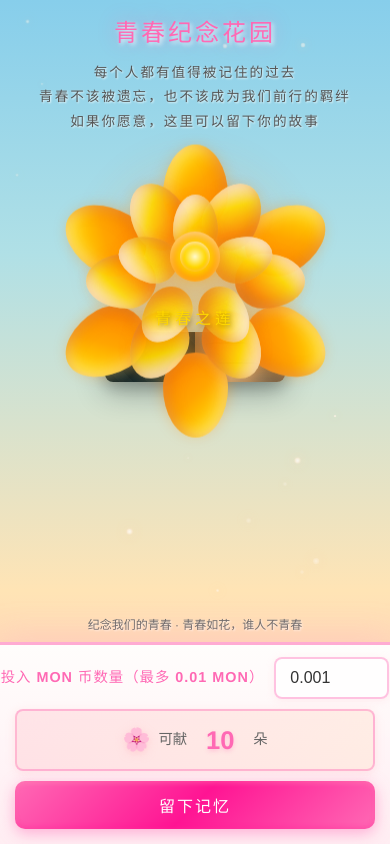
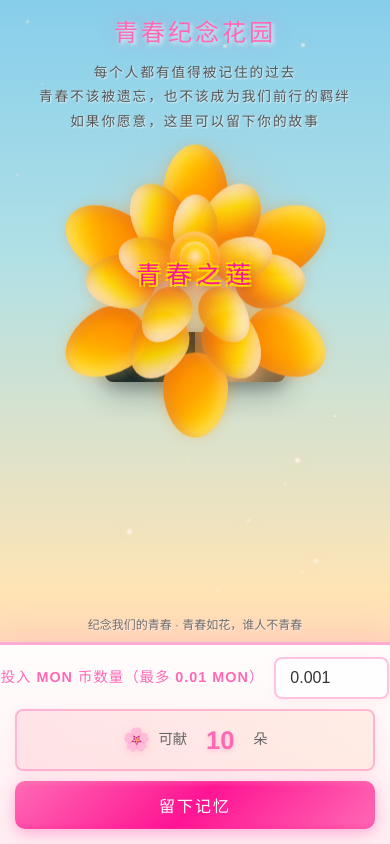
Before and after one commit to lff-ai/memory-garden-onchain, a React (Vite) app in the folder frontend/: page / in a window 390 px wide. Built offline with nearby package versions, Linux system fonts and the light colour scheme.

Commit message:
青春之莲文字修改完成

```diff
--- a/frontend/src/App.css
+++ b/frontend/src/App.css
@@ -438,19 +438,88 @@ h1 {
 /* 许愿树文字 */
 .tree-text {
   position: absolute;
-  top: 75%;
+  top: 55%;
   left: 50%;
   transform: translate(-50%, -50%);
-  font-size: 24px;
-  color: #FFD700;
-  font-weight: bold;
-  letter-spacing: 8px;
+  font-size: 38px;
+  color: #FF1493;
+  font-weight: 900;
+  letter-spacing: 12px;
   text-shadow:
-    2px 2px 4px rgba(0, 0, 0, 0.3),
-    0 0 15px rgba(255, 215, 0, 0.6),
-    0 0 30px rgba(255, 215, 0, 0.4);
+    -2px -2px 0 #FFD700,
+    2px -2px 0 #FFD700,
+    -2px 2px 0 #FFD700,
+    2px 2px 0 #FFD700,
+    0 0 15px rgba(255, 20, 147, 0.8),
+    0 0 30px rgba(255, 215, 0, 0.6),
+    0 0 45px rgba(255, 105, 180, 0.5),
+    3px 3px 8px rgba(0, 0, 0, 0.4);
   z-index: 3;
   pointer-events: none;
+  animation: textRotateGlow 4s ease-in-out infinite;
+}
+
+@keyframes textRotateGlow {
+  0% {
+    transform: translate(-50%, -50%) translate(0px, -3px);
+    text-shadow:
+      -2px -2px 0 #FFD700,
+      2px -2px 0 #FFD700,
+      -2px 2px 0 #FFD700,
+      2px 2px 0 #FFD700,
+      0 0 15px rgba(255, 20, 147, 0.8),
+      0 0 30px rgba(255, 215, 0, 0.6),
+      0 0 45px rgba(255, 105, 180, 0.5),
+      3px 3px 8px rgba(0, 0, 0, 0.4);
+  }
+  25% {
+    transform: translate(-50%, -50%) translate(3px, 0px);
+    text-shadow:
+      -2px -2px 0 #FFD700,
+      2px -2px 0 #FFD700,
+      -2px 2px 0 #FFD700,
+      2px 2px 0 #FFD700,
+      0 0 20px rgba(255, 20, 147, 0.9),
+      0 0 40px rgba(255, 215, 0, 0.8),
+      0 0 60px rgba(255, 105, 180, 0.7),
+      3px 3px 8px rgba(0, 0, 0, 0.4);
+  }
+  50% {
+    transform: translate(-50%, -50%) translate(0px, 3px);
+    text-shadow:
+      -2px -2px 0 #FFD700,
+      2px -2px 0 #FFD700,
+      -2px 2px 0 #FFD700,
+      2px 2px 0 #FFD700,
+      0 0 25px rgba(255, 20, 147, 1),
+      0 0 45px rgba(255, 215, 0, 0.9),
+      0 0 65px rgba(255, 105, 180, 0.8),
+      3px 3px 8px rgba(0, 0, 0, 0.4);
+  }
+  75% {
+    transform: translate(-50%, -50%) translate(-3px, 0px);
+    text-shadow:
+      -2px -2px 0 #FFD700,
+      2px -2px 0 #FFD700,
+      -2px 2px 0 #FFD700,
+      2px 2px 0 #FFD700,
+      0 0 20px rgba(255, 20, 147, 0.9),
+      0 0 40px rgba(255, 215, 0, 0.8),
+      0 0 60px rgba(255, 105, 180, 0.7),
+      3px 3px 8px rgba(0, 0, 0, 0.4);
+  }
+  100% {
+    transform: translate(-50%, -50%) translate(0px, -3px);
+    text-shadow:
+      -2px -2px 0 #FFD700,
+      2px -2px 0 #FFD700,
+      -2px 2px 0 #FFD700,
+      2px 2px 0 #FFD700,
+      0 0 15px rgba(255, 20, 147, 0.8),
+      0 0 30px rgba(255, 215, 0, 0.6),
+      0 0 45px rgba(255, 105, 180, 0.5),
+      3px 3px 8px rgba(0, 0, 0, 0.4);
+  }
 }
 
 /* 花朵堆积区域 */
@@ -887,9 +956,9 @@ footer {
   }
 
   .tree-text {
-    font-size: 16px;
-    letter-spacing: 4px;
-    top: 72%;
+    font-size: 24px;
+    letter-spacing: 6px;
+    top: 52%;
   }
 
   .flowers-area {
```
